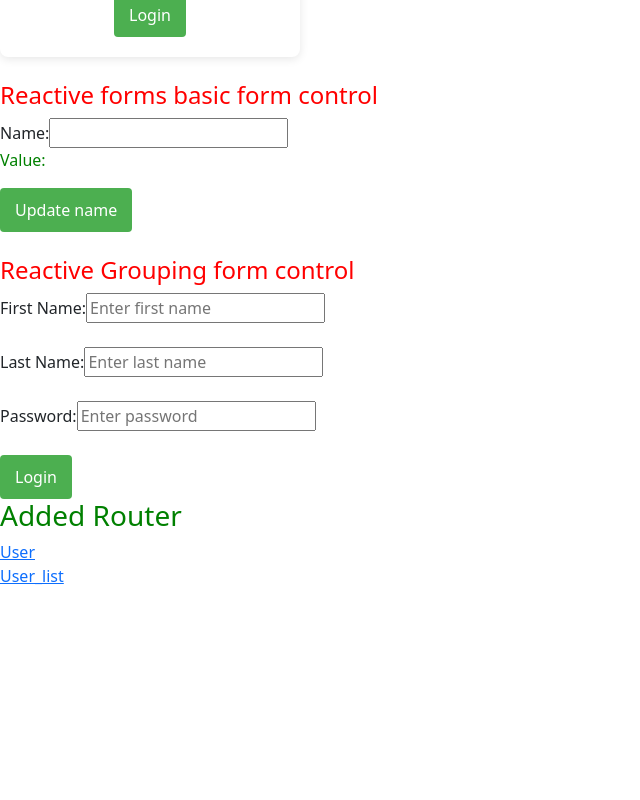
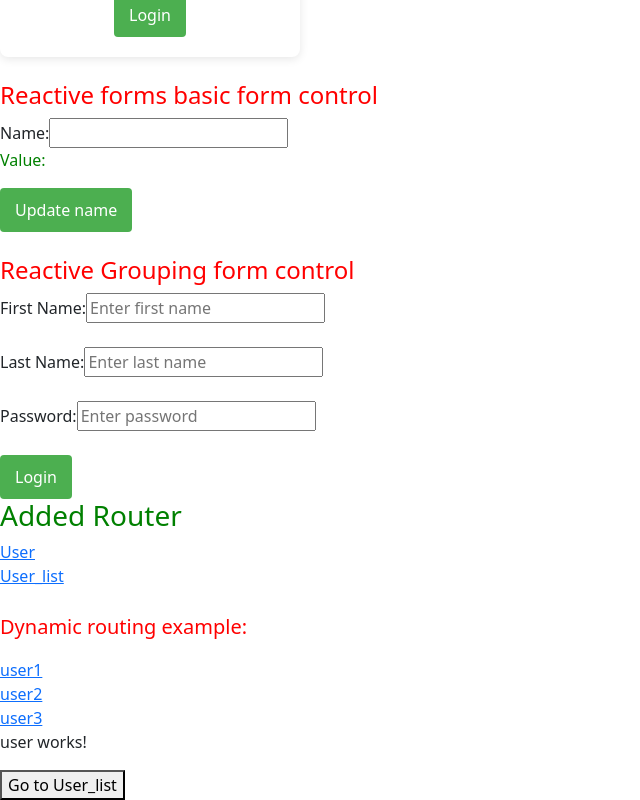
Before and after one commit to Sufiyan33/Learning-Angular, an Angular app in the folder Angular-Advance/advance/: page /user/10 in a window 1280 px wide. Before the commit this address led to /. Shown: the part 1050-1850 px from the top of the page, without its empty margins (0-640 px from the left). Before the commit the page ends 1638 px from the top, so only its background shows below. Built offline with nearby package versions, Linux system fonts and the light colour scheme.

Commit message:
Added dynamic routing

```diff
--- a/Angular-Advance/advance/src/app/app.component.html
+++ b/Angular-Advance/advance/src/app/app.component.html
@@ -109,6 +109,12 @@
 <!-- Adding router functionality -->
  <h3 style="color: green;">Added Router</h3>
  <a routerLink="user">User</a> <br />
- <a routerLink="user-list">User_list</a>
+ <a routerLink="user-list">User_list</a><br /><br />
+
+ <!-- Doing Dynamic routing -->
+  <p style="color: red; font-size: 20px;">Dynamic routing example:</p>
+ <a routerLink="user/10">user1</a> <br />
+ <a routerLink="user/20">user2</a> <br />
+ <a routerLink="user/30">user3</a> <br />
 
  <router-outlet></router-outlet>
--- a/Angular-Advance/advance/src/app/app.component.ts
+++ b/Angular-Advance/advance/src/app/app.component.ts
@@ -1,5 +1,5 @@
 import { Component } from '@angular/core';
-import { Router, RouterOutlet } from '@angular/router';
+import { RouterOutlet } from '@angular/router';
 import { RedElementDirective } from './red-element.directive';
 import { FormsModule, Validators } from '@angular/forms';
 import { CommonModule } from '@angular/common';
--- a/Angular-Advance/advance/src/app/app.routes.ts
+++ b/Angular-Advance/advance/src/app/app.routes.ts
@@ -4,7 +4,7 @@ import { UserListComponent } from './user-list/user-list.component';
 
 export const routes: Routes = [
     {
-        path: 'user',
+        path: 'user/:id',
         component: UserComponent
     },
     {
--- a/Angular-Advance/advance/src/app/user/user.component.ts
+++ b/Angular-Advance/advance/src/app/user/user.component.ts
@@ -1,5 +1,5 @@
 import { Component } from '@angular/core';
-import { RouterLink } from '@angular/router';
+import { ActivatedRoute, RouterLink } from '@angular/router';
 
 @Component({
   selector: 'app-user',
@@ -9,5 +9,9 @@ import { RouterLink } from '@angular/router';
   styleUrl: './user.component.scss'
 })
 export class UserComponent {
-
+  // Dynamic routing example:
+  constructor(private route:ActivatedRoute){}
+  ngOnInit():void{
+    console.warn("user id is: ", this.route.snapshot.paramMap.get('id'));
+  }
 }
```
